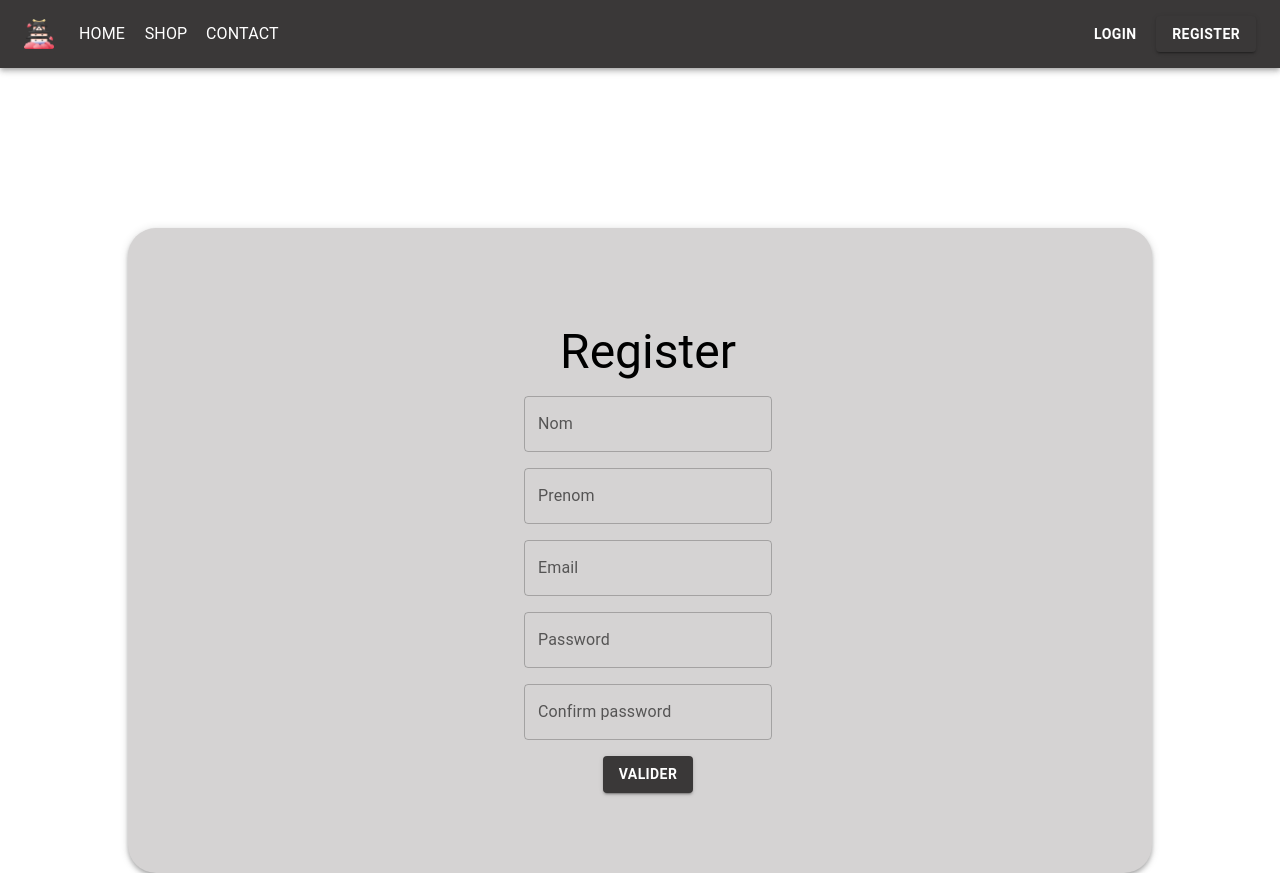
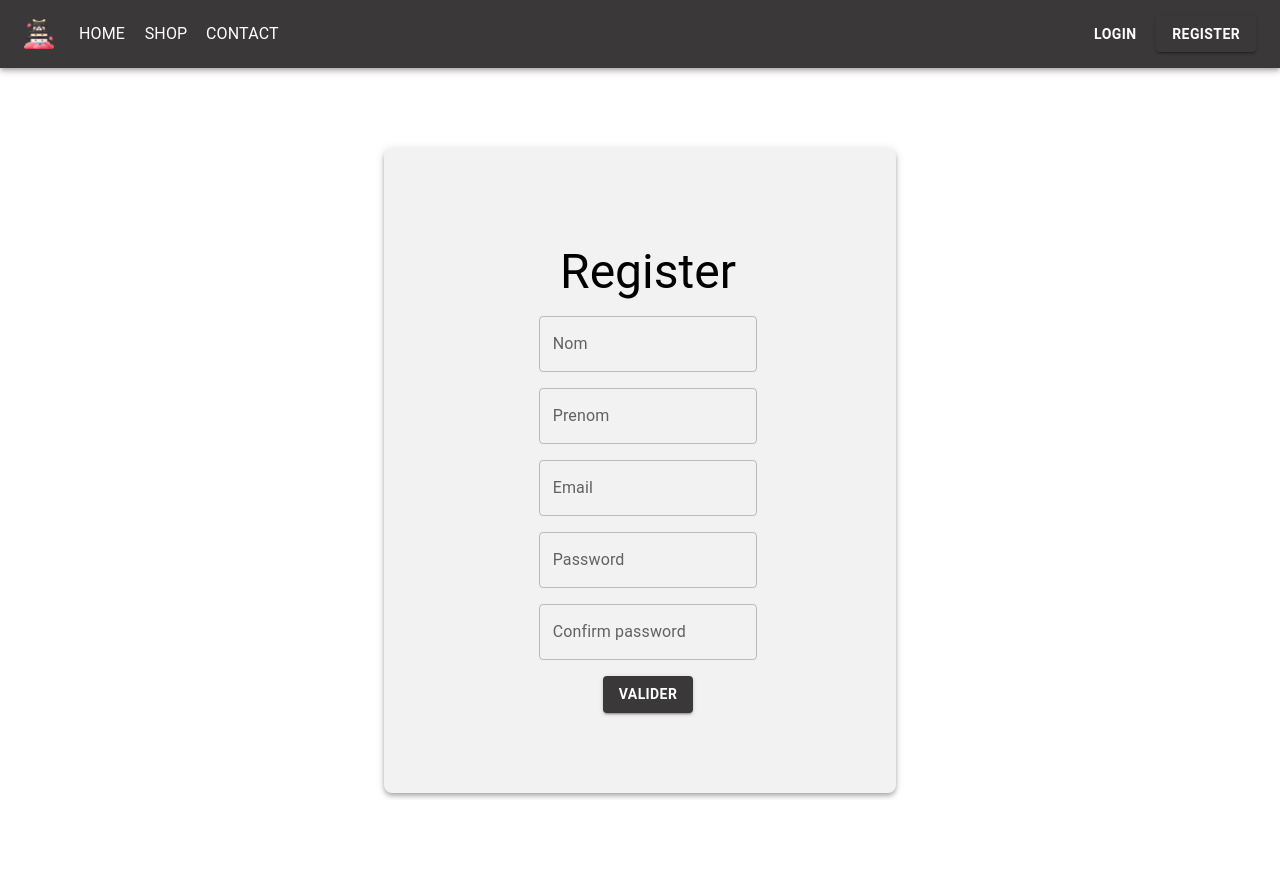
Before and after one commit to CanseFr/webshop-as, a React (Vite) app in the folder apps/client/: page /register in a window 1280 px wide. After the commit the page ends 800 px from the top, so only its background shows below. Built offline with nearby package versions, Linux system fonts and the light colour scheme.

Commit message:
:lipstick: Modify bg color of login and register form

```diff
--- a/apps/client/src/pages/login/index.tsx
+++ b/apps/client/src/pages/login/index.tsx
@@ -5,7 +5,7 @@ import Button from '@mui/material/Button';
 export const Login = () => {
   return (
     <Grid
-      width="80vw"
+      width="40vw"
       container
       spacing={2}
       display="flex"
@@ -13,9 +13,9 @@ export const Login = () => {
       alignContent="center"
       margin="auto"
       justifyContent="center"
-      bgcolor="#d5d3d3"
+      bgcolor="#f2f2f2"
       padding={10}
-      borderRadius={7}
+      borderRadius={2}
       boxShadow={4}
       sx={{ marginTop: '20vh' }}
     >
--- a/apps/client/src/pages/register/index.tsx
+++ b/apps/client/src/pages/register/index.tsx
@@ -5,7 +5,7 @@ import Button from '@mui/material/Button';
 export const Register = () => {
   return (
     <Grid
-      width="80vw"
+      width="40vw"
       container
       spacing={2}
       display="flex"
@@ -13,11 +13,11 @@ export const Register = () => {
       alignContent="center"
       margin="auto"
       justifyContent="center"
-      bgcolor="#d5d3d3"
+      bgcolor="#f2f2f2"
       padding={10}
-      borderRadius={7}
+      borderRadius={2}
       boxShadow={4}
-      sx={{ marginTop: '20vh' }}
+      sx={{ marginTop: '10vh' }}
     >
       <Grid margin="auto" item xs={12}>
         <Typography variant="h3">Register</Typography>
```
